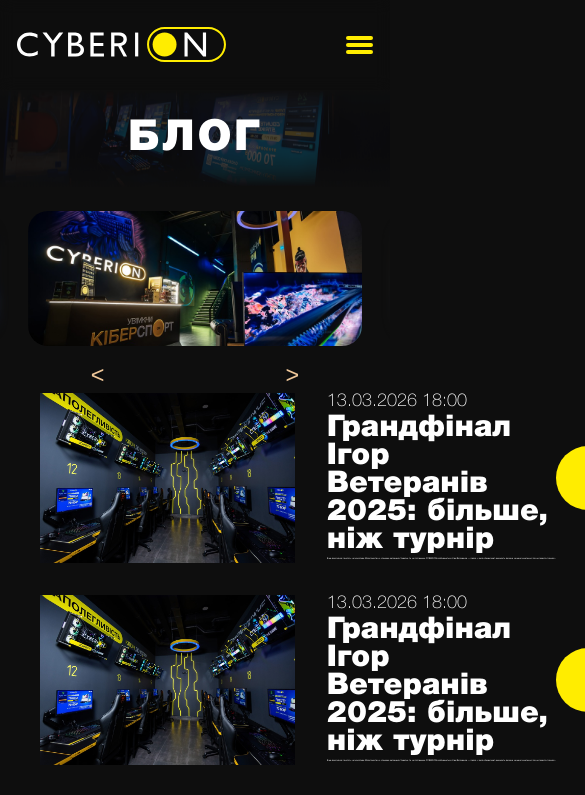
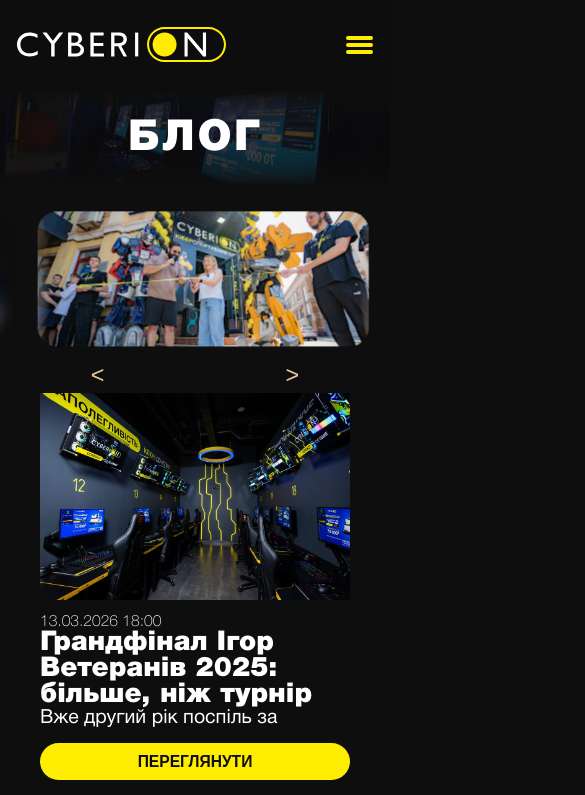
Before and after one commit to AndrewHypster/Cyberion, a Next.js app: page /blog in a window 390 px wide. Shown: the top 795 px of the page, 585 px wide, since content can reach past the window. Built offline with nearby package versions, Linux system fonts and the light colour scheme.

Commit message:
blog_cards

```diff
--- a/app/(pages)/blog/blog.module.css
+++ b/app/(pages)/blog/blog.module.css
@@ -9,3 +9,9 @@
   gap: 32px;
   display: grid;
 }
+
+@media (max-width: 991px) {
+  .cards {
+    gap: 10vw;
+  }
+}
--- a/app/components/cards/cards.module.css
+++ b/app/components/cards/cards.module.css
@@ -13,7 +13,8 @@
   position: relative;
 }
 
-.mobile_desc, .desc {
+.mobile_desc,
+.desc {
   color: var(--accent-primary);
   font-size: 16px;
   font-weight: 400;
@@ -35,7 +36,7 @@
   display: flex;
 }
 
-.img_wrap:hover .desc  {
+.img_wrap:hover .desc {
   opacity: 1;
 }
 
@@ -71,7 +72,7 @@
 /* #region BLOG */
 .blog_card {
   align-items: center;
-  justify-content: space-between ;
+  justify-content: space-between;
   display: flex;
 }
 
@@ -109,4 +110,31 @@
   text-overflow: ellipsis;
   display: block;
 }
+
+@media (max-width: 991px) {
+  .blog_card,
+  .blog_cntnt {
+    max-width: 90vw;
+    gap: 4vw;
+    display: grid;
+  }
+  .blog_img {
+    width: 100%;
+    height: auto;
+  }
+  .blog_date {
+    font-size: 4vw;
+  }
+  .blog_title {
+    font-size: 7vw;
+  }
+  .blog_text {
+    font-size: 5vw;
+  }
+  .blog_button {
+    width: 100%;
+    padding: 0.6em;
+    font-size: 4vw;
+  }
+}
 /* #endregion BLOG */
--- a/app/components/cards/index.jsx
+++ b/app/components/cards/index.jsx
@@ -25,7 +25,7 @@
   return (
     <div className={s.blog_card}>
       <div className={s.blog_cntnt}>
-        <Image src={img} width={300} height={170} alt={title} />
+        <Image className={s.blog_img} src={img} width={300} height={170} alt={title} />
         <div className={s.blog_text}>
           <small className={s.blog_date}>{date}</small>
           <h3 className={s.blog_title}>{title}</h3>
--- a/app/components/header/header.module.css
+++ b/app/components/header/header.module.css
@@ -78,7 +78,7 @@
 .sidebar {
   width: 7vw;
   height: 4.5vw;
-  background-color: transparent;
+  background-color: transparent !important;
   justify-content: space-between;
   flex-direction: column;
   display: none;
```
